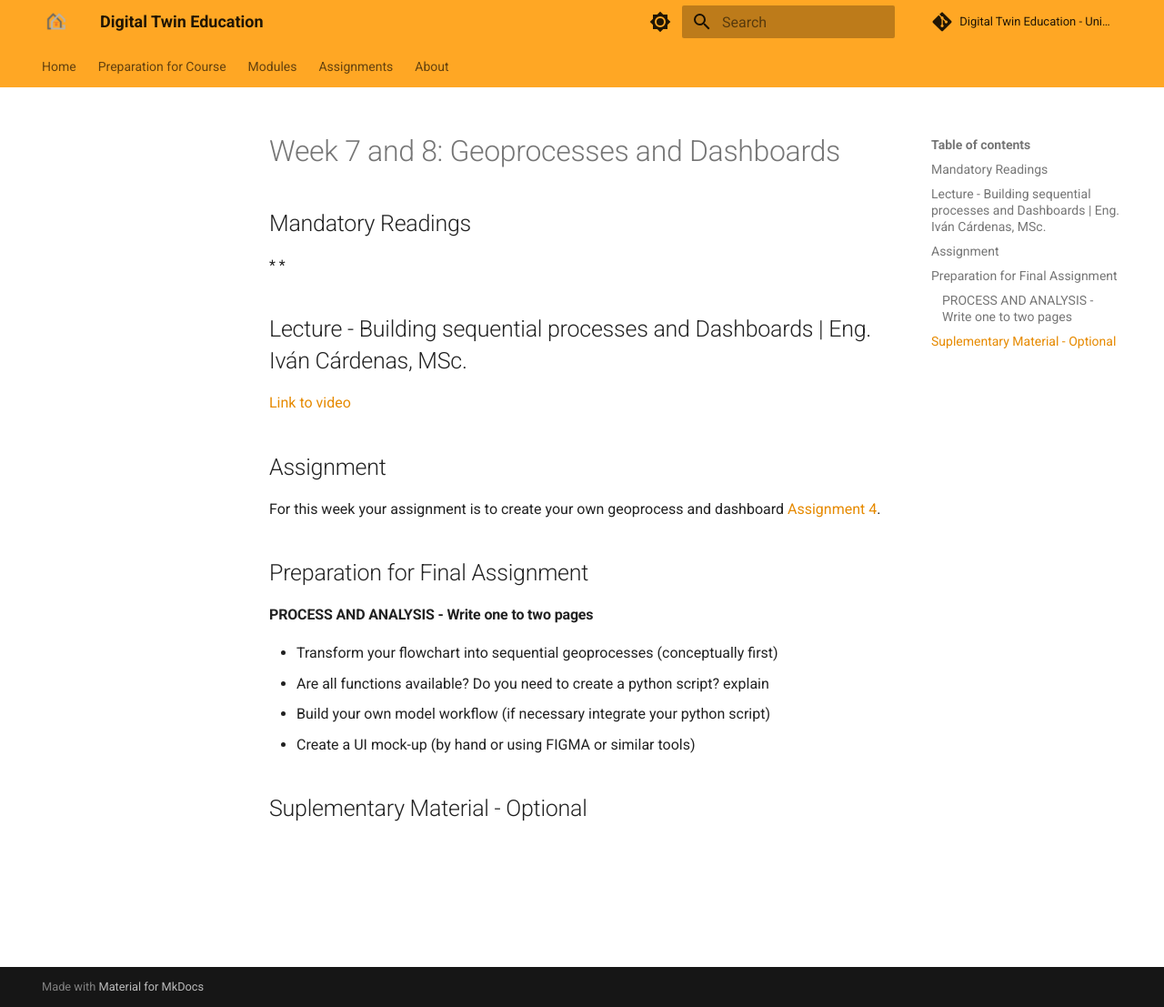
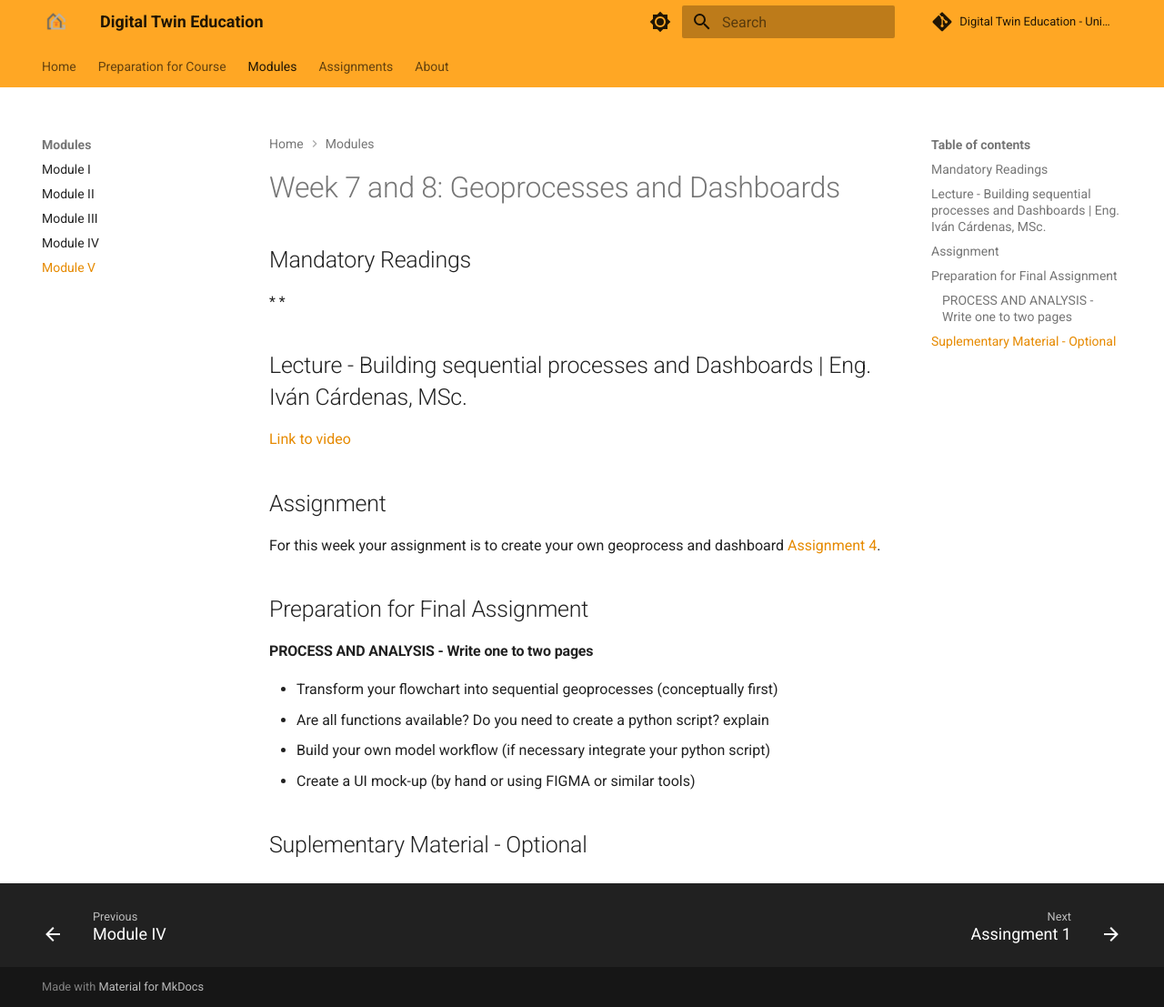
Before and after one commit to DigitalTwin-Geohub/DigitalTwinEducation, an MkDocs documentation site: the page built from docs/Modules/Module V.md, in a window 1280 px wide and 1107 px high. Shown: the whole window at 91% size. Built offline with MkDocs 1.6.1 and Material for MkDocs 9.7.7, drawn with Linux system fonts in a browser that asks for light colours; comment, search, counter and statistics services are not loaded.

Commit message:
modified navigation

```diff
--- a/mkdocs.yml
+++ b/mkdocs.yml
@@ -10,7 +10,7 @@ nav:
     - Module II: Modules/Module II.md
     - Module III: Modules/Module III.md
     - Module IV: Modules/Module IV.md
-    # - Module V: Modules/Module V.md
+    - Module V: Modules/Module V.md
   - Assignments:
 
     - Assingment 1: Assignment/Assignment I.md
```
